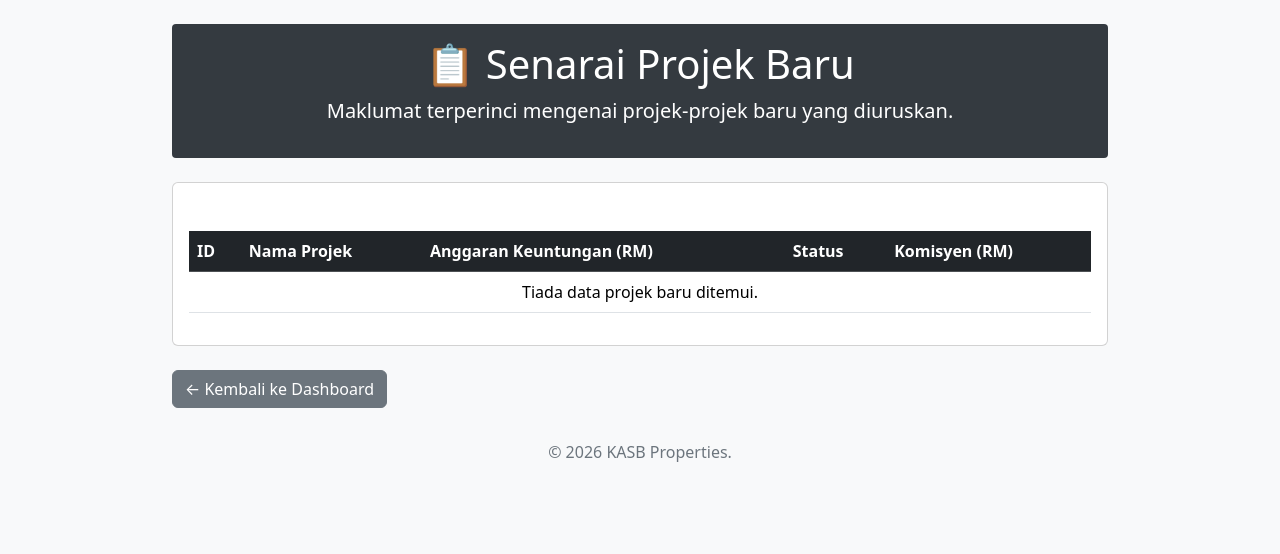
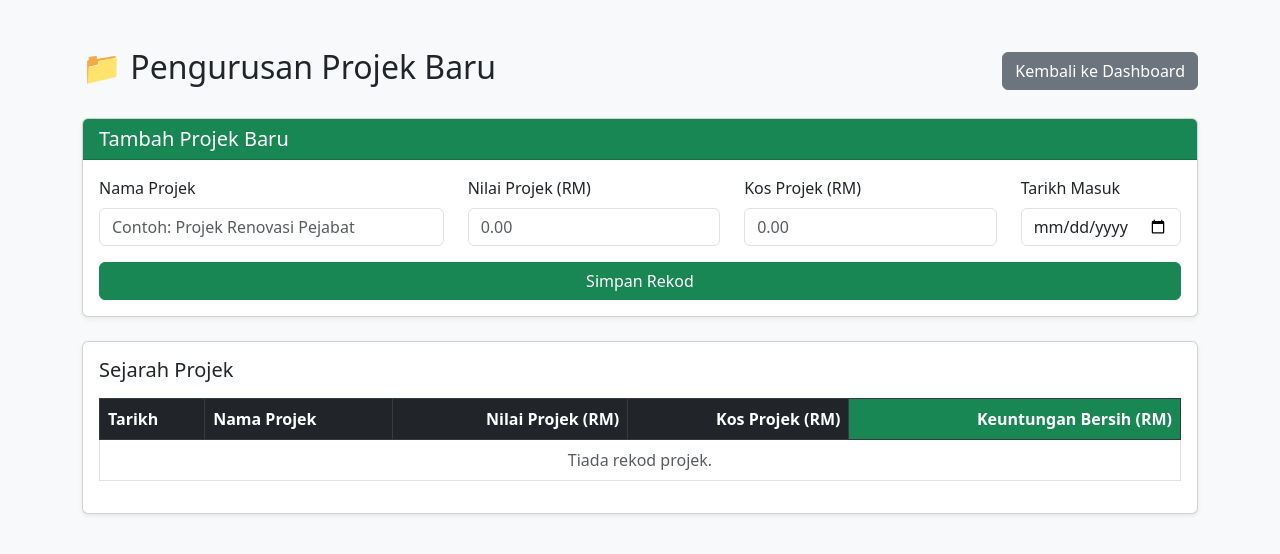
Before and after one commit to azaharrabu/sistem-sewaan-KASB, a Flask app: page /projek-baru in a window 1280 px wide. Shown: the top 554 px of the page. Run offline with Flask 3, Linux system fonts and the light colour scheme; the visitor is signed in with stand-in values (Sample User, id 1); data that the repository does not hold is empty.

Commit message:
Kemaskini UI: Tambah borang input Projek Baru & Kerjasama, serta betulkan label Dashboard

```diff
--- a/templates/index.html
+++ b/templates/index.html
@@ -181,7 +181,7 @@
                             <!-- Baris Projek Baru -->
                             <tr>
                                 <td class="text-start fw-bold">
-                                    <a href="{{ url_for('projek_baru_list') }}" class="text-decoration-none text-success">Projek</a>
+                                    <a href="{{ url_for('projek_baru_list') }}" class="text-decoration-none text-success">Projek Baru</a>
                                 </td>
                                 {% for m in range(1, 13) %}
                                 <td>
--- a/templates/projek_baru_list.html
+++ b/templates/projek_baru_list.html
@@ -2,65 +2,73 @@
 <html lang="ms">
 <head>
     <meta charset="UTF-8">
-    <meta name="viewport" content="width=device-width, initial-scale=1.0">
-    <title>Senarai Projek Baru - Sistem Sewaan KASB</title>
-    <link href="https://cdn.jsdelivr.net/npm/bootstrap@5.3.2/dist/css/bootstrap.min.css" rel="stylesheet">
-    <style>
-        body {
-            background-color: #f8f9fa;
-        }
-        .container {
-            max-width: 960px;
-        }
-        .header {
-            background-color: #343a40;
-            color: white;
-            padding: 1rem;
-            text-align: center;
-            border-radius: 0.25rem;
-        }
-        .table-responsive {
-            margin-top: 2rem;
-        }
-        .footer {
-            margin-top: 2rem;
-            text-align: center;
-            color: #6c757d;
-        }
-    </style>
+    <title>Senarai Projek Baru</title>
+    <link href="https://cdn.jsdelivr.net/npm/bootstrap@5.3.0/dist/css/bootstrap.min.css" rel="stylesheet">
 </head>
-<body>
-    <div class="container py-4">
-        <div class="header mb-4">
-            <h1>📋 Senarai Projek Baru</h1>
-            <p class="lead">Maklumat terperinci mengenai projek-projek baru yang diuruskan.</p>
+<body class="bg-light">
+    <div class="container mt-5">
+        <div class="d-flex justify-content-between align-items-center mb-4">
+            <h2>📁 Pengurusan Projek Baru</h2>
+            <a href="{{ url_for('index') }}" class="btn btn-secondary">Kembali ke Dashboard</a>
         </div>
 
-        <div class="card">
+        <!-- Borang Tambah Projek -->
+        <div class="card shadow-sm mb-4">
+            <div class="card-header bg-success text-white">
+                <h5 class="mb-0">Tambah Projek Baru</h5>
+            </div>
             <div class="card-body">
+                <form method="POST">
+                    <div class="row">
+                        <div class="col-md-4 mb-3">
+                            <label class="form-label">Nama Projek</label>
+                            <input type="text" name="nama_projek" class="form-control" required placeholder="Contoh: Projek Renovasi Pejabat">
+                        </div>
+                        <div class="col-md-3 mb-3">
+                            <label class="form-label">Nilai Projek (RM)</label>
+                            <input type="number" step="0.01" name="nilai_projek" class="form-control" required placeholder="0.00">
+                        </div>
+                        <div class="col-md-3 mb-3">
+                            <label class="form-label">Kos Projek (RM)</label>
+                            <input type="number" step="0.01" name="kos_projek" class="form-control" required placeholder="0.00">
+                        </div>
+                        <div class="col-md-2 mb-3">
+                            <label class="form-label">Tarikh Masuk</label>
+                            <input type="date" name="tarikh_masuk" class="form-control" required>
+                        </div>
+                    </div>
+                    <button type="submit" class="btn btn-success w-100">Simpan Rekod</button>
+                </form>
+            </div>
+        </div>
+
+        <!-- Senarai Projek -->
+        <div class="card shadow-sm">
+            <div class="card-body">
+                <h5 class="card-title mb-3">Sejarah Projek</h5>
                 <div class="table-responsive">
-                    <table class="table table-hover">
+                    <table class="table table-hover table-bordered">
                         <thead class="table-dark">
                             <tr>
-                                <th>ID</th>
+                                <th>Tarikh</th>
                                 <th>Nama Projek</th>
-                                <th>Anggaran Keuntungan (RM)</th>
-                                <th>Status</th>
-                                <th>Komisyen (RM)</th>
+                                <th class="text-end">Nilai Projek (RM)</th>
+                                <th class="text-end">Kos Projek (RM)</th>
+                                <th class="text-end bg-success text-white">Keuntungan Bersih (RM)</th>
                             </tr>
                         </thead>
                         <tbody>
-                            {% for projek in projek_baru %}
+                            {% for p in projek_list %}
                             <tr>
-                                <td>{{ projek.id }}</td>
-                                <td>{{ projek.nama_projek }}</td>
-                                <td>{{ "%.2f"|format(projek.anggaran_keuntungan) }}</td>
-                                <td>{{ projek.status }}</td>
-                                <td>{{ "%.2f"|format(projek.komisyen) }}</td>
+                                <td>{{ p.tarikh_masuk }}</td>
+                                <td>{{ p.nama_projek }}</td>
+                                <td class="text-end">{{ "{:,.2f}".format(p.nilai_projek or 0) }}</td>
+                                <td class="text-end">{{ "{:,.2f}".format(p.kos_projek or 0) }}</td>
+                                <td class="text-end fw-bold text-success">{{ "{:,.2f}".format(p.keuntungan_bersih or 0) }}</td>
                             </tr>
                             {% else %}
                             <tr>
-                                <td colspan="5" class="text-center">Tiada data projek baru ditemui.</td>
+                                <td colspan="5" class="text-center text-muted">Tiada rekod projek.</td>
                             </tr>
                             {% endfor %}
                         </tbody>
@@ -68,14 +76,24 @@
                 </div>
             </div>
         </div>
+    </div>
 
-        <div class="mt-4">
-            <a href="{{ url_for('index') }}" class="btn btn-secondary">&larr; Kembali ke Dashboard</a>
-        </div>
+    <!-- Flash Messages -->
+    {% with messages = get_flashed_messages(with_categories=true) %}
+        {% if messages %}
+            <div class="position-fixed bottom-0 end-0 p-3" style="z-index: 11">
+                {% for category, message in messages %}
+                    <div class="toast show align-items-center text-white bg-{{ category }} border-0" role="alert">
+                        <div class="d-flex">
+                            <div class="toast-body">{{ message }}</div>
+                            <button type="button" class="btn-close btn-close-white me-2 m-auto" data-bs-dismiss="toast"></button>
+                        </div>
+                    </div>
+                {% endfor %}
+            </div>
+        {% endif %}
+    {% endwith %}
 
-        <div class="footer">
-            <p>&copy; 2026 KASB Properties.</p>
-        </div>
-    </div>
+    <script src="https://cdn.jsdelivr.net/npm/bootstrap@5.3.0/dist/js/bootstrap.bundle.min.js"></script>
 </body>
 </html>
```
Also changed, not shown: templates/kerjasama_list.html (+48 -55 lines).
